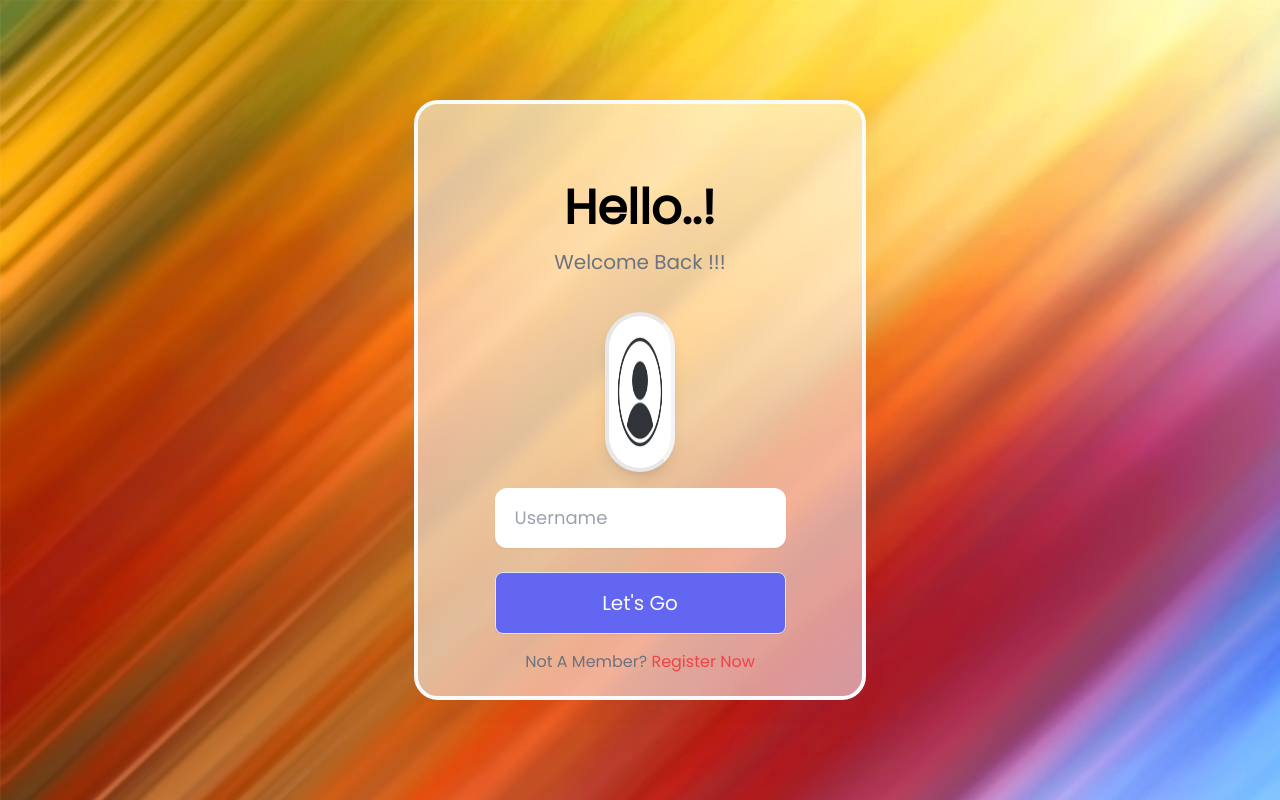
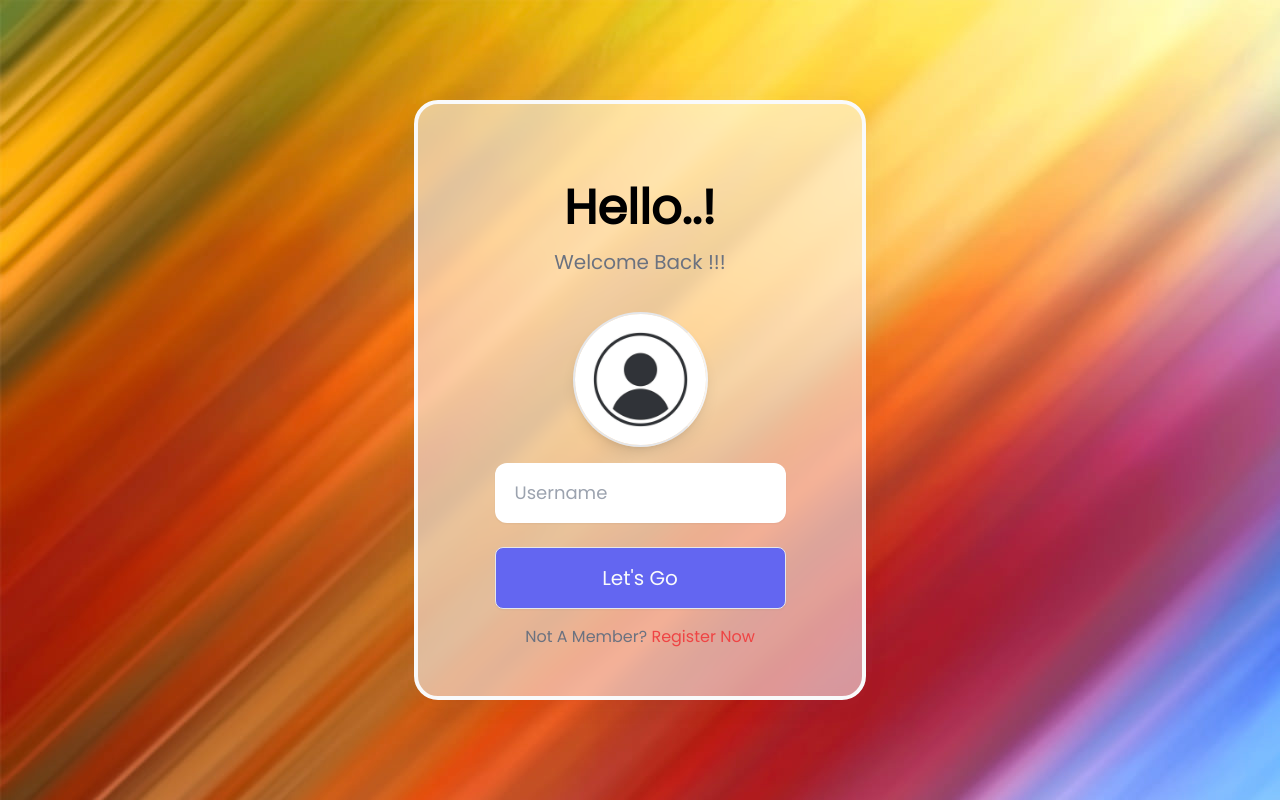
Before and after one commit to 102AMIT/OTP_Login_Auth_client, a React (Create React App) app: page / in a window 1280 px wide. Built offline with nearby package versions, Linux system fonts and the light colour scheme.

Commit message:
css changes for profile_img

```diff
--- a/src/styles/Username.module.css
+++ b/src/styles/Username.module.css
@@ -8,7 +8,7 @@
 }
 
 .profile_img{
-    @apply border-4 border-r-gray-100 w-[70px] rounded-full shadow-lg cursor-pointer h-40;
+    @apply border-2 border-r-gray-100 w-[135px] rounded-full shadow-lg cursor-pointer h-[135px];
     @apply hover:border-gray-200;
 
 }
```
